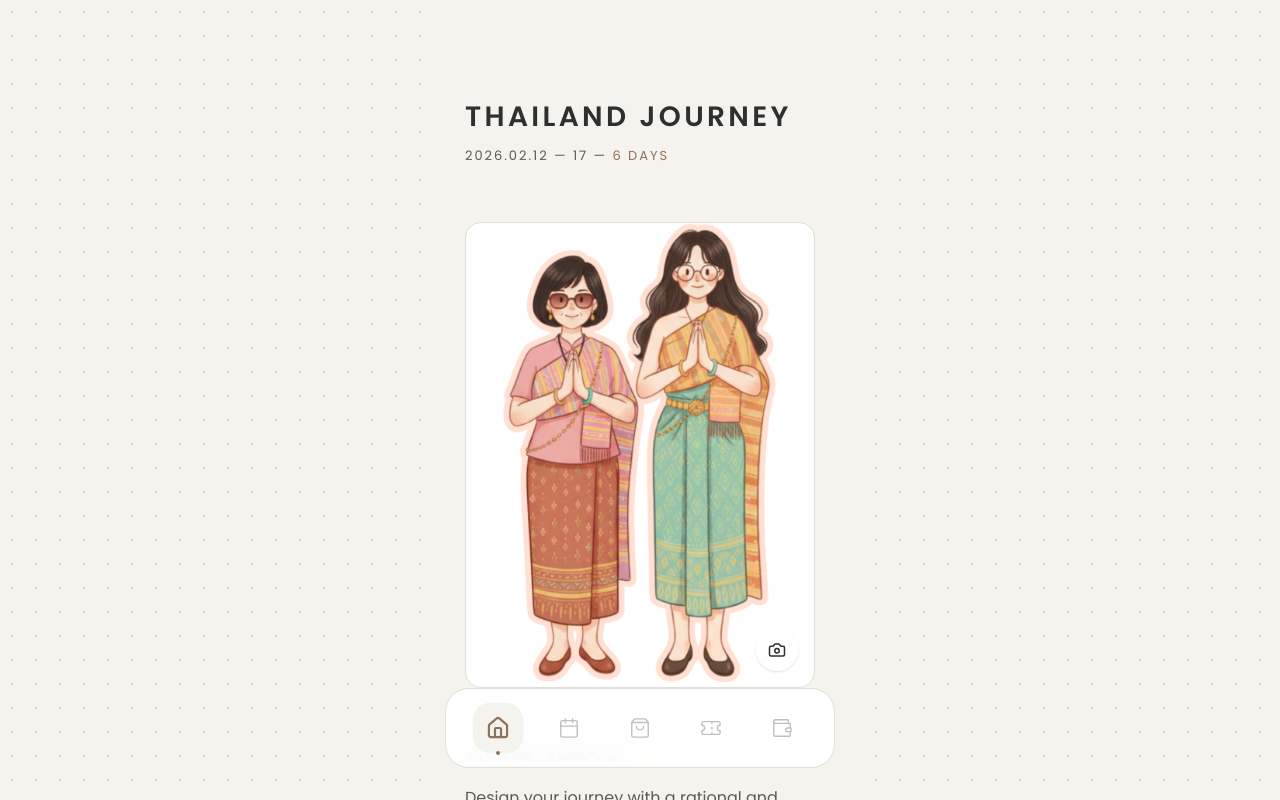
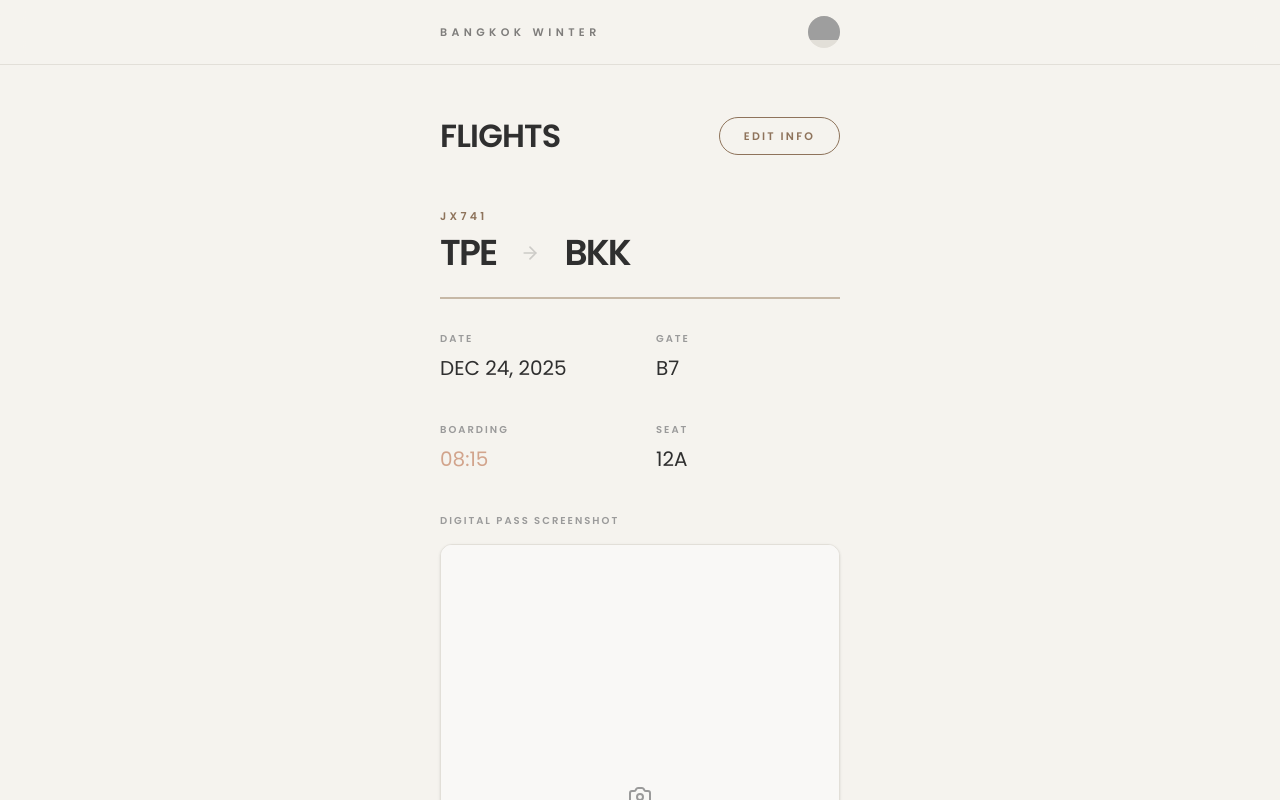
Before and after one commit to capybararrr-ops/trip-app, a React (Vite) app: page / in a window 1280 px wide. Shown: the top 800 px of the page. Built offline with nearby package versions, Linux system fonts and the light colour scheme; grey boxes are pictures that could not be loaded; a web font is replaced by a local one.

Commit message:
Refactor App component and update tabs

```diff
--- a/src/App.tsx
+++ b/src/App.tsx
@@ -1,128 +1,122 @@
-import { useState, useEffect, useRef } from 'react';
-import { Home, Calendar, ShoppingBag, Ticket, Wallet, Camera, Share2, Download } from 'lucide-react';
-import './index.css';
-import defaultHomeIllustration from './assets/home-trip.png';
+import { useState, useEffect } from 'react';
+import Navigation from './components/Navigation';
+import BookingTab from './components/BookingTab';
+import ScheduleTab from './components/ScheduleTab';
+import MapTab from './components/MapTab';
 
-import ScheduleTab from './components/ScheduleTab';
-import BookingTab from './components/BookingTab';
-import ShoppingTab from './components/ShoppingTab';
-import ExpenseTab from './components/ExpenseTab';
+// 預設資料：若使用者第一次開啟，會看到這些內容
+const INITIAL_FLIGHTS = [
+  {
+    flightNum: 'JX741',
+    from: 'TPE',
+    to: 'BKK',
+    date: 'DEC 24, 2025',
+    gate: 'B7',
+    time: '08:15',
+    seat: '12A',
+    imgUrl: '',
+    pdfUrl: ''
+  }
+];
 
-export default function App() {
-  const [activeTab, setActiveTab] = useState('home');
-  const fileInputRef = useRef<HTMLInputElement>(null);
+const INITIAL_SCHEDULE = [
+  {
+    day: 'DAY 01',
+    date: 'DEC 24',
+    location: 'Bangkok',
+    activities: [
+      { time: '12:30', title: 'Arrival & Hotel Check-in', detail: 'The Standard, Bangkok' },
+      { time: '18:00', title: 'Dinner at Jodd Fairs', detail: 'Night market food tour' }
+    ]
+  }
+];
 
-  // 核心：修正拼寫為 getInitialData
-  const getInitialData = (key: string, defaultValue: any) => {
-    const saved = localStorage.getItem(key);
-    try { return saved ? JSON.parse(saved) : defaultValue; } catch { return defaultValue; }
-  };
+function App() {
+  const [activeTab, setActiveTab] = useState('bookings');
+  const [isEditing, setIsEditing] = useState(false);
 
-  const [tripTitle, setTripTitle] = useState(() => getInitialData('intl_trip_title', 'THAILAND JOURNEY'));
-  const [startDate, setStartDate] = useState(() => getInitialData('intl_start_date', '2026-02-12'));
-  const [endDate, setEndDate] = useState(() => getInitialData('intl_end_date', '2026-02-17'));
-  const [homeImage, setHomeImage] = useState(() => getInitialData('intl_home_image', defaultHomeIllustration));
-  const [homeHeadline, setHomeHeadline] = useState(() => getInitialData('intl_home_headline', 'Travel Protocol.'));
-  const [homeSubtext, setHomeSubtext] = useState(() => getInitialData('intl_home_subtext', 'Design your journey with a rational and minimalist perspective.'));
+  // --- 核心邏輯：從本地儲存讀取資料 ---
+  const [flights, setFlights] = useState(() => {
+    const saved = localStorage.getItem('trip_flights');
+    return saved ? JSON.parse(saved) : INITIAL_FLIGHTS;
+  });
 
-  const [isEditingTitle, setIsEditingTitle] = useState(false);
-  const [isEditingDate, setIsEditingDate] = useState(false);
-  const [isEditingHeadline, setIsEditingHeadline] = useState(false);
-  const [isEditingSubtext, setIsEditingSubtext] = useState(false);
-  const [isEditingTab, setIsEditingTab] = useState(false);
+  const [schedule, setSchedule] = useState(() => {
+    const saved = localStorage.getItem('trip_schedule');
+    return saved ? JSON.parse(saved) : INITIAL_SCHEDULE;
+  });
 
-  const [scheduleData, setScheduleData] = useState(() => getInitialData('thai_schedule', []));
-  const [flights, setFlights] = useState(() => getInitialData('thai_flights', [
-    { from: 'TPE', to: 'BKK', flightNum: 'JX741', date: '02/12', time: '10:40', gate: 'B7', seat: '24K', imgUrl: '' }
-  ]));
-  const [shoppingList, setShoppingList] = useState(() => getInitialData('thai_shopping', []));
-  const [expenseList, setExpenseList] = useState(() => getInitialData('thai_expense', []));
+  const [tripName, setTripName] = useState(() => {
+    return localStorage.getItem('trip_name') || 'BANGKOK WINTER';
+  });
 
-  const calculateDays = (start: string, end: string) => {
-    const s = new Date(start);
-    const e = new Date(end);
-    const diff = Math.ceil((e.getTime() - s.getTime()) / (1000 * 60 * 60 * 24)) + 1;
-    return isNaN(diff) ? 0 : diff;
-  };
-
-  const handleBackup = () => {
-    const data = { tripTitle, startDate, endDate, homeImage, homeHeadline, homeSubtext, scheduleData, flights, shoppingList, expenseList };
-    navigator.clipboard.writeText(JSON.stringify(data)).then(() => alert("✅ 資料密碼已複製！"));
-  };
-
-  const handleRestore = () => {
-    const backup = prompt("請貼入資料密碼：");
-    if (backup) {
-      try {
-        const p = JSON.parse(backup);
-        if (p.tripTitle) setTripTitle(p.tripTitle);
-        if (p.flights) setFlights(p.flights);
-        if (p.scheduleData) setScheduleData(p.scheduleData);
-        alert("🎉 資料已還原！");
-      } catch (e) { alert("❌ 格式不正確"); }
-    }
-  };
+  // --- 核心邏輯：當資料變動時，自動存入本地儲存 ---
+  useEffect(() => {
+    localStorage.setItem('trip_flights', JSON.stringify(flights));
+  }, [flights]);
 
   useEffect(() => {
-    const data = { intl_trip_title: tripTitle, intl_start_date: startDate, intl_end_date: endDate, intl_home_image: homeImage, intl_home_headline: homeHeadline, intl_home_subtext: homeSubtext, thai_schedule: scheduleData, thai_flights: flights, thai_shopping: shoppingList, thai_expense: expenseList };
-    Object.entries(data).forEach(([k, v]) => localStorage.setItem(k, JSON.stringify(v)));
-  }, [tripTitle, startDate, endDate, homeImage, homeHeadline, homeSubtext, scheduleData, flights, shoppingList, expenseList]);
+    localStorage.setItem('trip_schedule', JSON.stringify(schedule));
+  }, [schedule]);
+
+  useEffect(() => {
+    localStorage.setItem('trip_name', tripName);
+  }, [tripName]);
 
   return (
-    <div className="max-w-[430px] mx-auto min-h-screen flex flex-col relative font-inter bg-[#F5F3EE] text-[#2F2F2F] text-left">
-      <header className="w-full px-10 pt-24 pb-4 flex flex-col items-start">
-        <h1 className="text-[28px] font-semibold tracking-[0.12em] uppercase cursor-pointer" onClick={() => setIsEditingTitle(true)}>{tripTitle}</h1>
-        <p className="text-[13px] font-medium tracking-[0.15em] uppercase text-[#5A5A5A] mt-2">
-          {startDate.replace(/-/g, '.')} — {endDate.split('-').pop()} — <span className="text-[#8E735B]">{calculateDays(startDate, endDate)} DAYS</span>
-        </p>
-      </header>
-
-      <main className="w-full px-10 flex-1 pb-48">
-        {activeTab === 'home' && (
-          <div className="flex flex-col">
-            <div className="relative w-full aspect-[3/4] mt-10 bg-white rounded-[16px] border border-[#E2DFD8] overflow-hidden">
-              <img src={homeImage} className="w-full h-full object-cover" />
-              <button onClick={() => fileInputRef.current?.click()} className="absolute bottom-4 right-4 p-3 bg-white/90 rounded-full shadow-sm"><Camera size={18}/></button>
-              <input type="file" ref={fileInputRef} hidden accept="image/*" onChange={(e) => {
-                const f = e.target.files?.[0];
-                if(f){ const r = new FileReader(); r.onloadend = () => setHomeImage(r.result as string); r.readAsDataURL(f); }
-              }} />
-            </div>
-            <div className="mt-12 space-y-10">
-              <div className="space-y-4">
-                <h2 className="text-[22px] font-semibold tracking-tight">{homeHeadline}</h2>
-                <p className="text-[16px] leading-relaxed font-light text-[#5A5A5A]">{homeSubtext}</p>
-              </div>
-              <button onClick={() => setActiveTab('schedule')} className="w-full py-5 rounded-[16px] text-[15px] font-semibold uppercase bg-[#A69685] text-white">START JOURNEY</button>
-              <div className="flex justify-center gap-8 pt-2">
-                <button onClick={handleBackup} className="text-[11px] font-bold tracking-[0.2em] uppercase opacity-40 flex items-center gap-2"><Share2 size={12}/> Backup</button>
-                <button onClick={handleRestore} className="text-[11px] font-bold tracking-[0.2em] uppercase opacity-40 flex items-center gap-2"><Download size={12}/> Restore</button>
-              </div>
+    <div className="min-h-screen bg-[#F5F3EE] text-[#2F2F2F] font-sans selection:bg-[#8E735B]/20">
+      {/* 頂部導航欄 */}
+      <nav className="fixed top-0 left-0 right-0 bg-[#F5F3EE]/80 backdrop-blur-md z-[100] border-b border-[#E2DFD8]">
+        <div className="max-w-md mx-auto px-6 h-16 flex items-center justify-between">
+          {isEditing ? (
+            <input
+              className="text-sm font-bold tracking-[0.3em] uppercase bg-white border border-[#C6B8A6] px-2 py-1 outline-none rounded"
+              value={tripName}
+              onChange={(e) => setTripName(e.target.value)}
+            />
+          ) : (
+            <h1 className="text-[11px] font-bold tracking-[0.4em] uppercase opacity-60">
+              {tripName}
+            </h1>
+          )}
+          <div className="flex gap-4">
+            {/* 這裡可以放頭像或其他小圖示 */}
+            <div className="w-8 h-8 rounded-full bg-[#E2DFD8] overflow-hidden">
+              <img src="https://api.dicebear.com/7.x/avataaars/svg?seed=Felix" alt="avatar" />
             </div>
           </div>
+        </div>
+      </nav>
+
+      {/* 主要內容區 */}
+      <main className="max-w-md mx-auto px-6 pt-24 pb-32">
+        {activeTab === 'bookings' && (
+          <BookingTab
+            flights={flights}
+            setFlights={setFlights}
+            isEditing={isEditing}
+            setIsEditing={setIsEditing}
+          />
         )}
-        {activeTab === 'bookings' && <BookingTab flights={flights} setFlights={setFlights} isEditing={isEditingTab} setIsEditing={setIsEditingTab} />}
-        {activeTab === 'schedule' && <ScheduleTab scheduleData={scheduleData} setScheduleData={setScheduleData} />}
+
+        {activeTab === 'schedule' && (
+          <ScheduleTab
+            schedule={schedule}
+            setSchedule={setSchedule}
+            isEditing={isEditing}
+            setIsEditing={setIsEditing}
+          />
+        )}
+
+        {activeTab === 'map' && (
+          <MapTab />
+        )}
       </main>
 
-      <nav className="fixed bottom-8 left-1/2 -translate-x-1/2 w-[90%] max-w-[390px] h-20 bg-white/95 backdrop-blur-md rounded-[24px] border border-[#E2DFD8] flex justify-around items-center px-4 z-50">
-        <NavBtn Icon={Home} active={activeTab === 'home'} onClick={() => setActiveTab('home')} />
-        <NavBtn Icon={Calendar} active={activeTab === 'schedule'} onClick={() => setActiveTab('schedule')} />
-        <NavBtn Icon={ShoppingBag} active={activeTab === 'shopping'} onClick={() => setActiveTab('shopping')} />
-        <NavBtn Icon={Ticket} active={activeTab === 'bookings'} onClick={() => setActiveTab('bookings')} />
-        <NavBtn Icon={Wallet} active={activeTab === 'expense'} onClick={() => setActiveTab('expense')} />
-      </nav>
+      {/* 底部導航按鈕 */}
+      <Navigation activeTab={activeTab} setActiveTab={setActiveTab} />
     </div>
   );
 }
 
-function NavBtn({ Icon, active, onClick }: any) {
-  return (
-    <button onClick={onClick} className="flex flex-col items-center justify-center flex-1 outline-none relative">
-      <div className={`p-3 rounded-2xl transition-all ${active ? 'bg-[#F5F3EE] scale-110' : 'opacity-30'}`}>
-        <Icon size={22} strokeWidth={active ? 2.2 : 1.5} color={active ? '#8E735B' : '#2F2F2F'} />
-      </div>
-      {active && <div className="absolute -bottom-1 w-1 h-1 bg-[#8E735B] rounded-full"></div>}
-    </button>
-  );
-}
+export default App;
```
